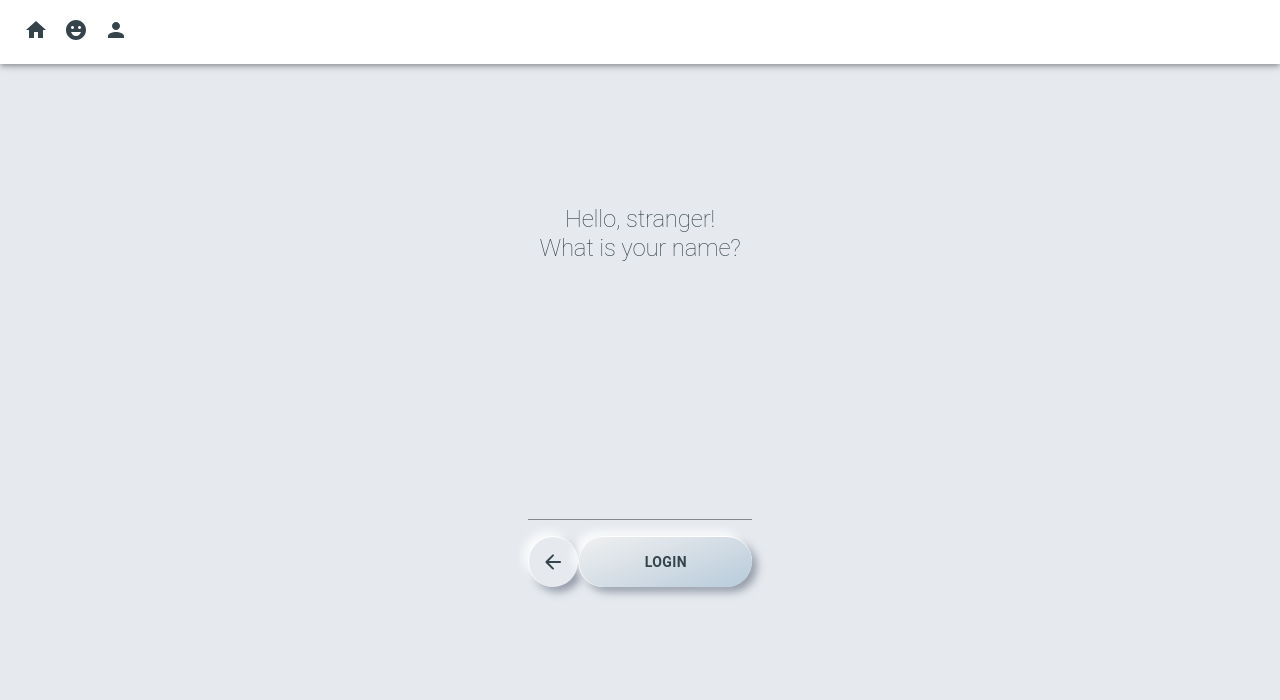
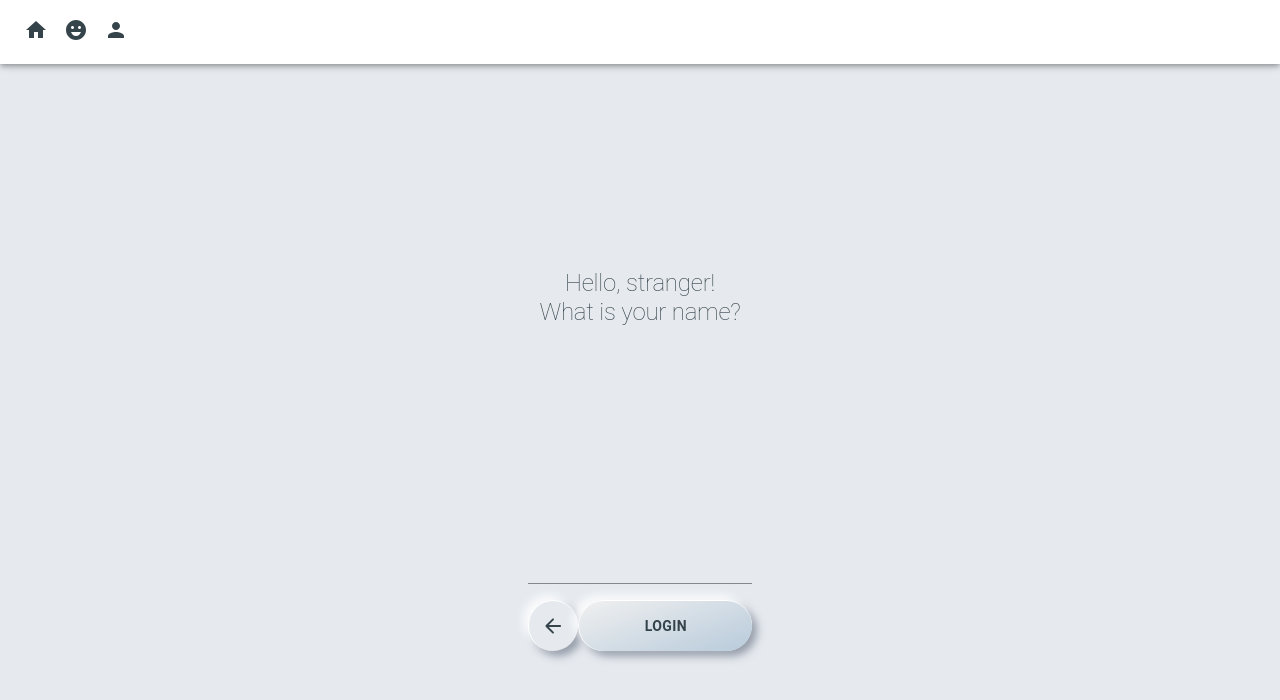
Before and after one commit to EAmrogowicz/nichi-energiseYourMind-react, a React (Create React App) app: page /user-login in a window 1280 px wide. Shown: the top 700 px of the page. Built offline with nearby package versions, Linux system fonts and the light colour scheme.

Commit message:
Add margin

```diff
--- a/src/components/general/PageContainer.js
+++ b/src/components/general/PageContainer.js
@@ -1,6 +1,8 @@
 import { Container, Stack } from "@mui/material";
 
 export default function PageContainer({ children, size }) {
+  // const header = document.querySelector("nav").getBoundingClientRect().height;
+
   return (
     <Container
       maxWidth={size ? size : "md"}
@@ -10,6 +12,8 @@ export default function PageContainer({ children, size }) {
         flexDirection: "column",
         justifyContent: "center",
         alignItems: "center",
+        margin: "4rem auto",
+        // marginTop: `${header}px`,
       }}>
       <Stack
         direction='column'
```
